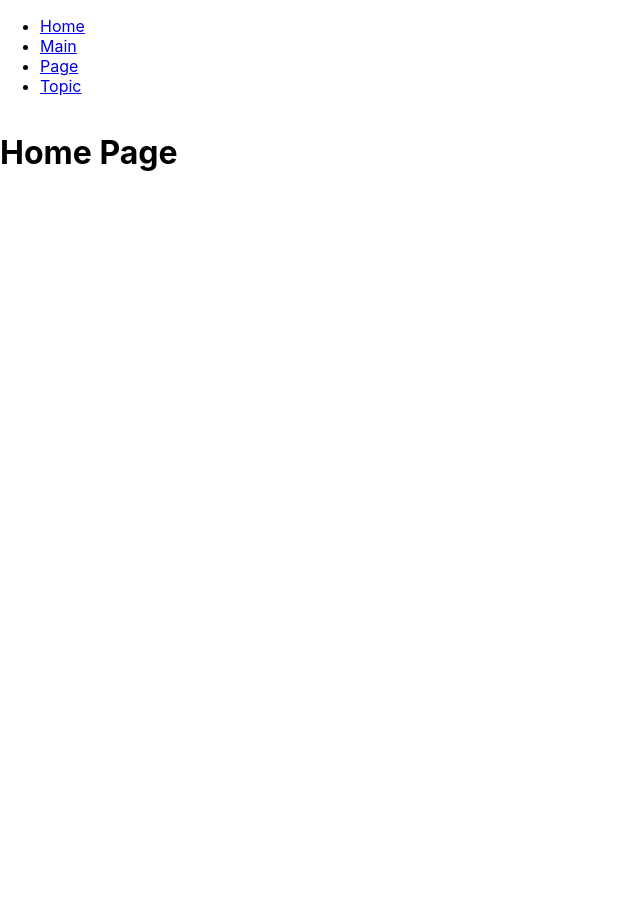
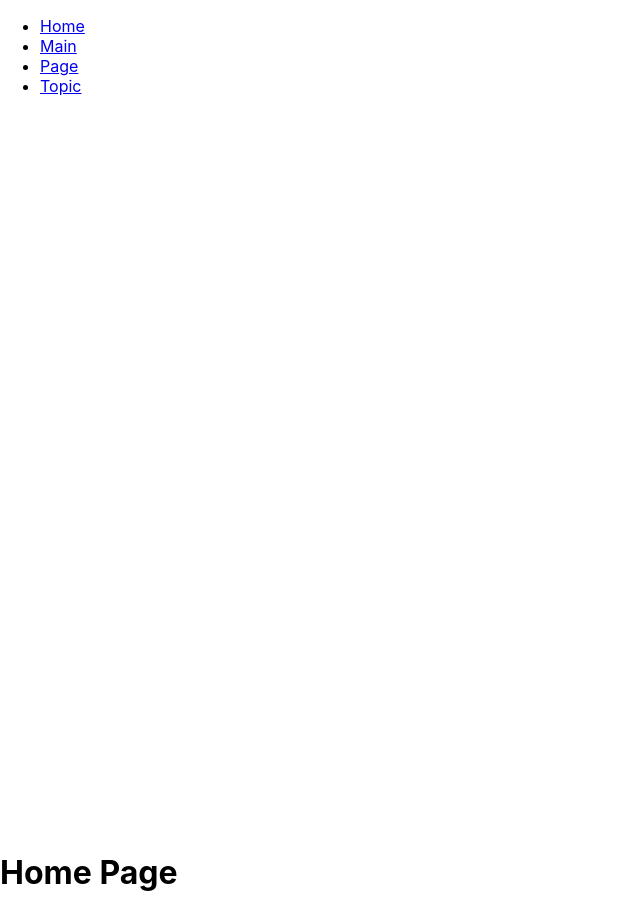
Before and after one commit to GreedoRen/React-Component, a React (Create React App) app: page / in a window 1280 px wide. Shown: the whole page, without its empty margins (0-640 px from the left). Before the commit the page ends 800 px from the top, so only its background shows below. Built offline with nearby package versions, Linux system fonts and the light colour scheme.

Commit message:
change navigation css

```diff
--- a/src/components/Navigation/Navigation.jsx
+++ b/src/components/Navigation/Navigation.jsx
@@ -5,7 +5,7 @@ import './navigation.css';
 class Navigation extends Component {
 	render() {
 		return (
-			<ul>
+			<ul className='navigation'>
 				<li>
 					<Link to='/'>Home</Link>
 				</li>
--- a/src/components/Navigation/navigation.css
+++ b/src/components/Navigation/navigation.css
@@ -0,0 +1,5 @@
+.navigation {
+	display: flex;
+	flex-direction: column;
+	min-height: 100vh;
+}
```
